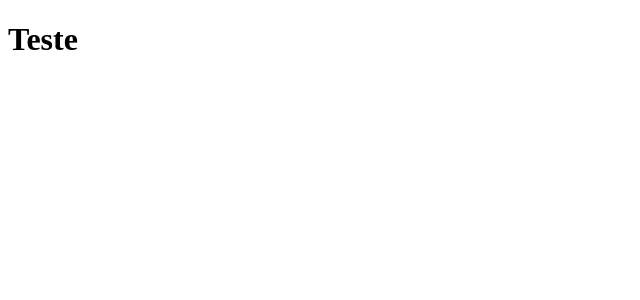
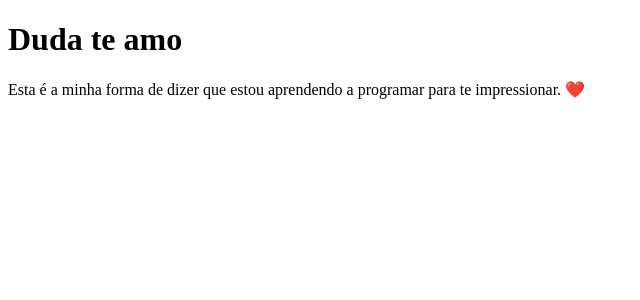
Before and after one commit to ivolzkm/ivolzkm, a Next.js app: page / in a window 1280 px wide. Shown: the top 300 px of the page, without its empty margins (0-640 px from the left). Built offline with nearby package versions, Linux system fonts and the light colour scheme.

Commit message:
atualizei

```diff
--- a/package.json
+++ b/package.json
@@ -2,13 +2,13 @@
   "name": "ivolzkm",
   "version": "1.0.0",
   "description": "",
-  "homepage": "https://github.com/ivolzkm#readme",
+  "homepage": "https://github.com/ivolzkm/meu-projeto-next#readme",
   "bugs": {
-    "url": "https://github.com/ivolzkm/issues"
+    "url": "https://github.com/ivolzkm/meu-projeto-next/issues"
   },
   "repository": {
     "type": "git",
-    "url": "git+https://github.com/ivolzkm.git"
+    "url": "git+https://github.com/ivolzkm/meu-projeto-next.git"
   },
   "license": "MIT",
   "author": "",
--- a/pages/index.js
+++ b/pages/index.js
@@ -1,5 +1,12 @@
+
+
 function Home() {
-  return <h1> Teste </h1>;
+  return (
+    <div className="container">
+      <h1 className="main-message">Duda te amo</h1>
+      <p className="sub-message">Esta é a minha forma de dizer que estou aprendendo a programar para te impressionar. ❤️</p>
+    </div>
+  );
 }
 
 export default Home;
```
